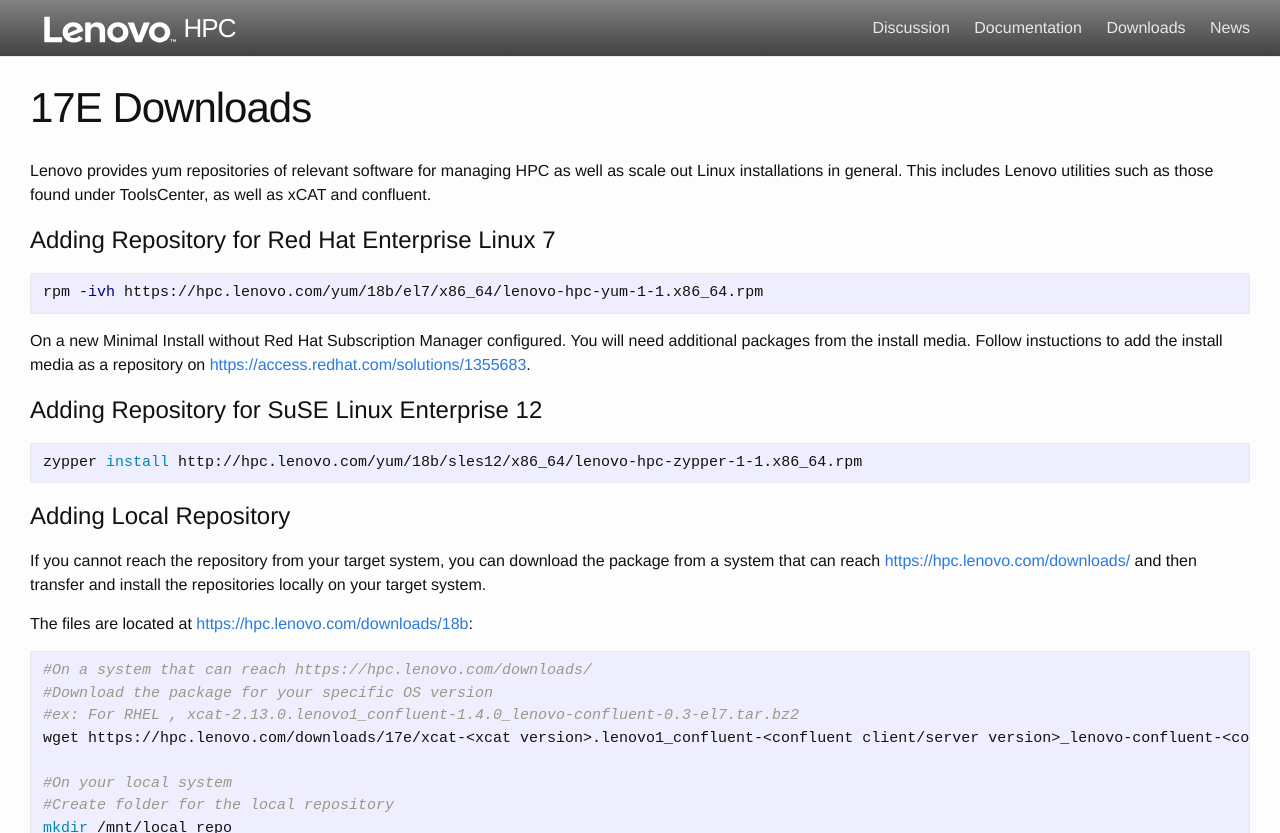
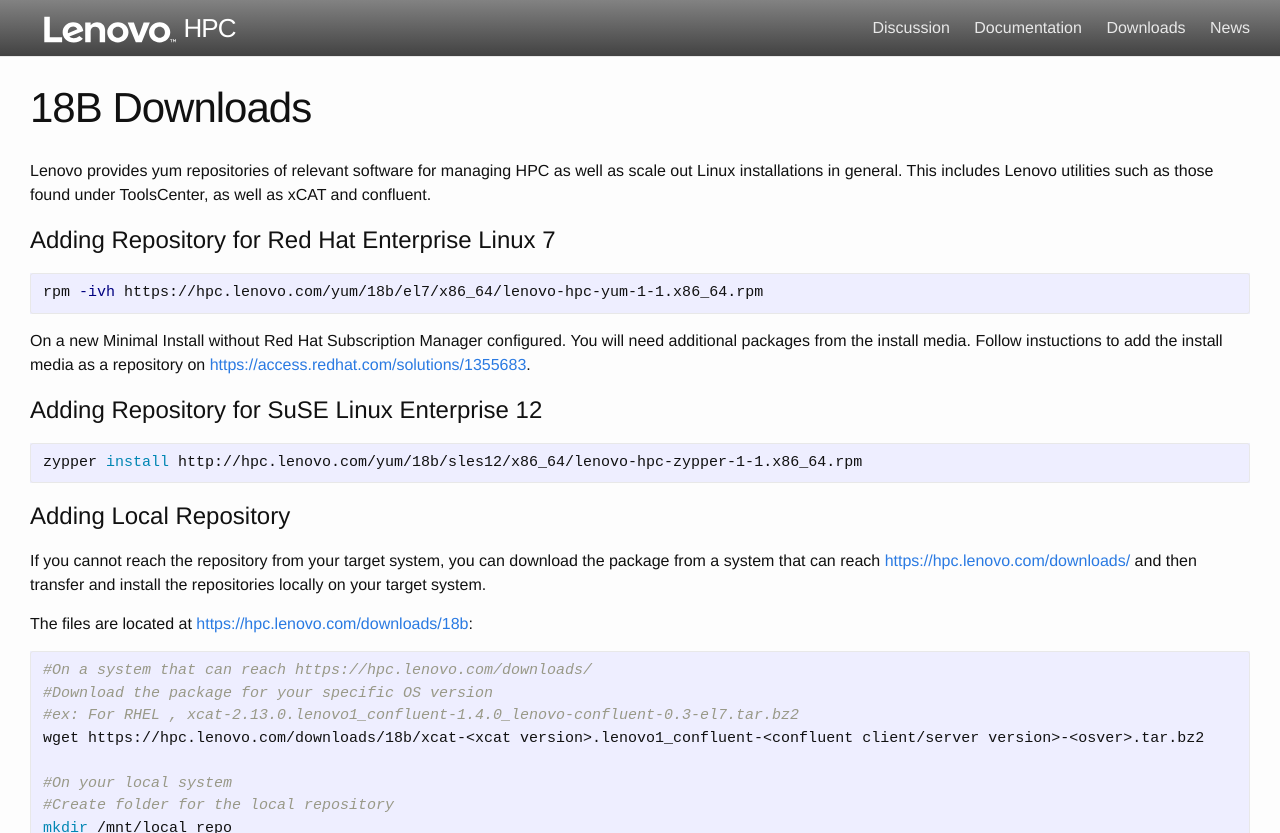
Before and after one commit to xcat2/confluent-docs, a Jekyll site: the page built from downloads/18b.md, in a window 1280 px wide. Shown: the top 833 px of the page. Built offline with Jekyll 4.4.1, drawn with Linux system fonts in a browser that asks for light colours.

Commit message:
Correct 18b mistakes

```diff
--- a/downloads/18b.md
+++ b/downloads/18b.md
@@ -1,6 +1,6 @@
 ---
 layout: page
-title: 17E Downloads
+title: 18B Downloads
 permalink: /downloads/18b/
 ---
 
@@ -28,7 +28,7 @@
     #On a system that can reach https://hpc.lenovo.com/downloads/
     #Download the package for your specific OS version
     #ex: For RHEL , xcat-2.13.0.lenovo1_confluent-1.4.0_lenovo-confluent-0.3-el7.tar.bz2
-    wget https://hpc.lenovo.com/downloads/17e/xcat-<xcat version>.lenovo1_confluent-<confluent client/server version>_lenovo-confluent-<confluent web ui version>-<osver>.tar.bz2
+    wget https://hpc.lenovo.com/downloads/18b/xcat-<xcat version>.lenovo1_confluent-<confluent client/server version>-<osver>.tar.bz2
 
     #On your local system
     #Create folder for the local repository
```
